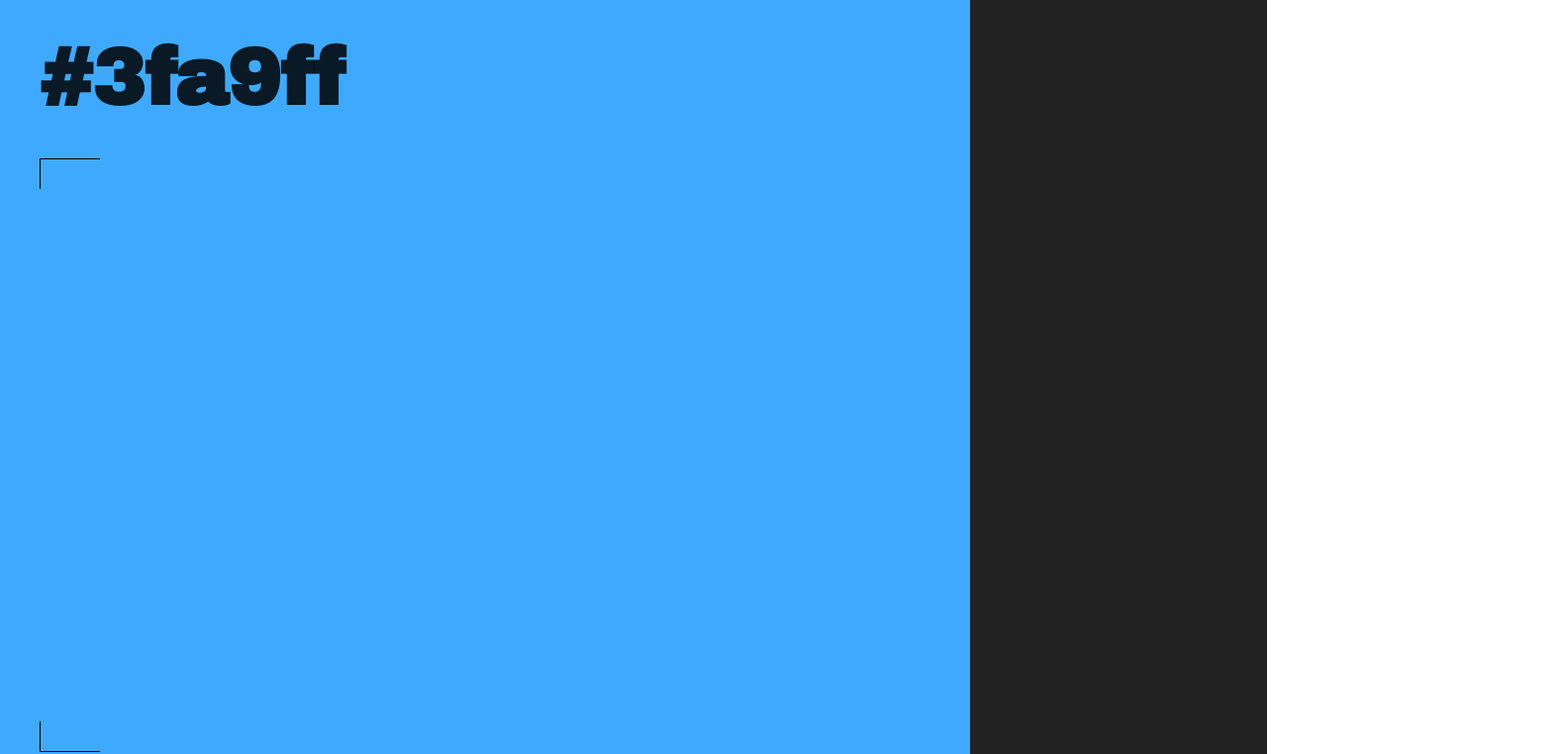
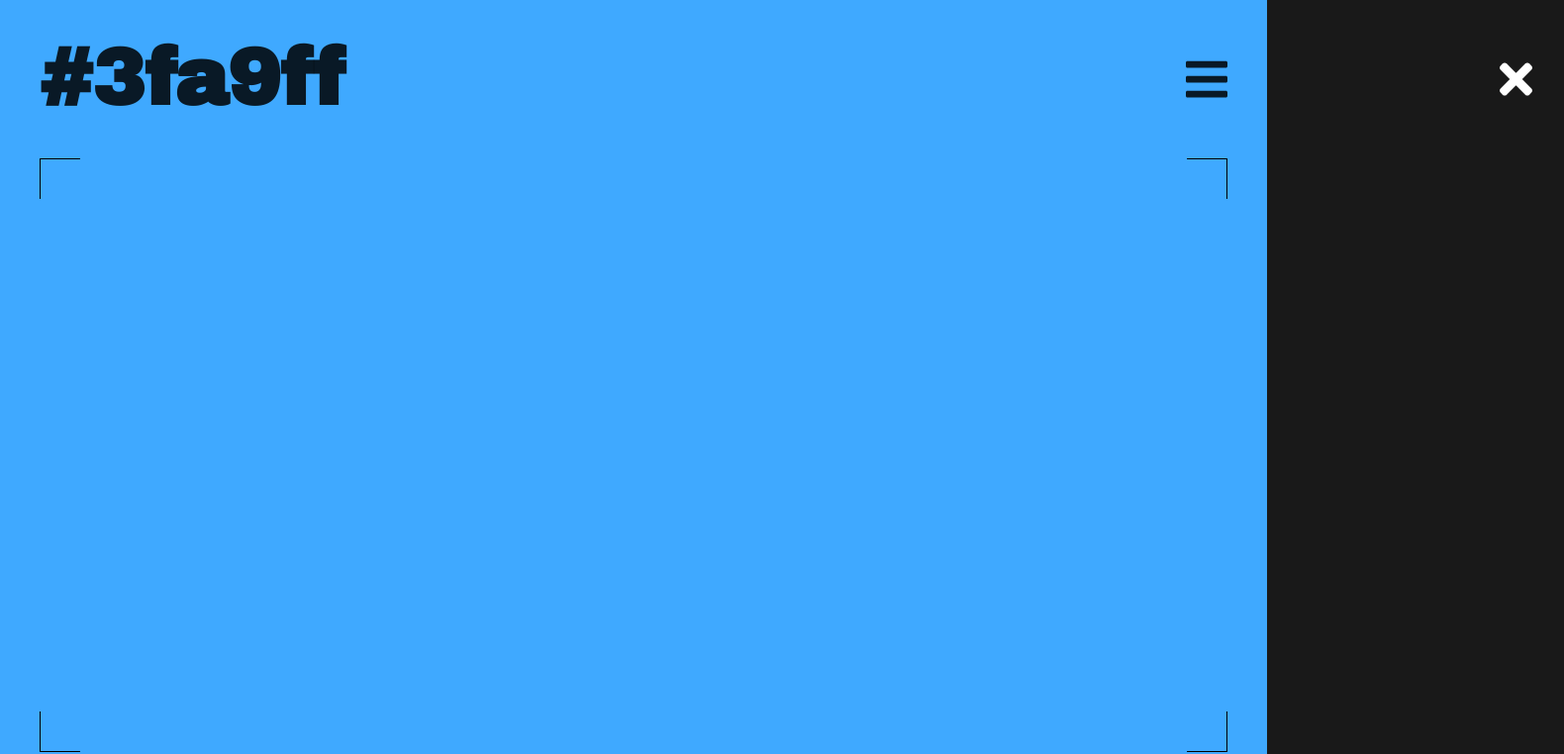
Before and after one commit to piofinn/color-picker, a Vue app: page / in a window 1280 px wide. Shown: the top 762 px of the page at 99% size, 1580 px wide, since content can reach past the window. Built offline with nearby package versions, Linux system fonts and the light colour scheme.

Commit message:
Made menu collapsible w/shortcut

```diff
--- a/src/App.vue
+++ b/src/App.vue
@@ -11,14 +11,26 @@
     <Touchpad
       :color="color"
       :light-ui="lightUi"
-      :locked="locked"
-      @click="console.log('v-on:click')" />
-    <div id="swatches-container">
+      :locked="locked" />
+    <font-awesome-icon
+      icon="bars"
+      id="menu-open-button"
+      class="ui-overlay"
+      :class="[lightUi ? 'white' : 'black']"
+      @click="toggleMenu" />
+    <div
+      id="swatches-container"
+      :class="[showMenu ? 'open' : 'closed']">
+      <p
+        id="menu-close-button">
+        <font-awesome-icon
+          icon="times"
+          @click.prevent="toggleMenu" />
+      </p>
       <Swatch
-        v-for="singleColor in this.savedColors"
-        :key="singleColor.id"
-        :color-id="singleColor.id"
-        :color="singleColor.color"
+        v-for="color in this.savedColors"
+        :key="color.id"
+        :color="Object.assign({}, color)"
         @delete-action="deleteColor" />
     </div>
   </div>
@@ -26,8 +38,13 @@
 
 <script>
 import { hsvToRgb, findColorLightness } from "./util/colorConversion.js";
+import { library } from "@fortawesome/fontawesome-svg-core";
+import { faTimes, faBars } from "@fortawesome/free-solid-svg-icons";
+import { FontAwesomeIcon } from "@fortawesome/vue-fontawesome";
 import Touchpad from "./Touchpad.vue";
 import Swatch from "./Swatch.vue";
+
+library.add(faTimes, faBars);
 
 export default {
   data: function() {
@@ -38,8 +55,9 @@ export default {
         v: 1
       },
       savedColors: [],
-      colorId: 0,
-      locked: false
+      nextColorId: 0,
+      locked: false,
+      showMenu: false
     };
   },
   computed: {
@@ -57,7 +75,8 @@ export default {
   },
   components: {
     Touchpad,
-    Swatch
+    Swatch,
+    FontAwesomeIcon
   },
   methods: {
     copyValue: function(event) {
@@ -67,24 +86,33 @@ export default {
     toggleLock: function() {
       this.locked = !this.locked;
     },
+    toggleMenu: function(event) {
+      console.log(event);
+      this.showMenu = !this.showMenu;
+    },
     saveColor: function() {
       this.savedColors.push({
-        id: this.colorId++,
+        id: this.nextColorId++,
+        rand: Math.random(),
         color: Object.assign({}, this.color)
       });
     },
-    deleteColor: function(colorId) {
-      this.savedColors = this.savedColors.filter(color => color.id !== colorId);
+    deleteColor: function(idToDelete) {
+      this.savedColors = this.savedColors.filter(color => color.id !== idToDelete);
     },
     makeListeners: function() {
       var lockFunc = this.toggleLock;
       var saveFunc = this.saveColor;
+      var toggleFunc = this.toggleMenu;
       return function(event) {
         if (event.keyCode === 32) {
           lockFunc();
           event.preventDefault();
-        } else if (event.key == "s" && (event.ctrlKey || event.metaKey)) {
+        } else if (event.key === "s" && (event.ctrlKey || event.metaKey)) {
           saveFunc();
+          event.preventDefault();
+        } else if (event.key === "m") {
+          toggleFunc();
           event.preventDefault();
         }
       };
@@ -100,12 +128,42 @@ export default {
 #swatches-container {
   position: absolute;
   top: 0;
-  right: 0;
   box-sizing: border-box;
   width: 300px;
   height: 100vh;
-  padding-top: 2rem;
-  background-color: #222;
+  background-color: rgba(0,0,0,0.9);
   overflow-y: scroll;
+  transition: left ease-in-out 0.5s;
+  /* display: none; */
+}
+#swatches-container.open {
+  right: 0;
+  left: auto;
+}
+#swatches-container.closed {
+  left: 100%;
+  right: auto;
+}
+#menu-close-button {
+  display: inline-block;
+  box-sizing: border-box;
+  margin: 0;
+  padding: 7vh 4vh;
+  width: 100%;
+  text-align: right;
+  font-size: 6vh;
+  line-height: 6vh;
+  color: #FFF;
+  text-decoration: none;
+}
+#menu-close-button > svg {
+  cursor: pointer;
+}
+#menu-open-button {
+  position: absolute;
+  top: 7vh;
+  right: 5vh;
+  font-size: 6vh;
+  cursor: pointer;
 }
 </style>
--- a/src/Swatch.vue
+++ b/src/Swatch.vue
@@ -5,7 +5,7 @@
     <p
       class="color-value"
       :class="getUiColor()">
-      {{ hexValue }} ({{ colorId }})
+      {{ hexValue }}
     </p>
     <p
       class="actions">
@@ -18,7 +18,7 @@
         icon="trash"
         class="ui-overlay"
         :class="getUiColor()"
-        @click="deleteColor" />
+        @click.prevent="deleteColor" />
     </p>
   </div>
 </template>
@@ -52,9 +52,6 @@ export default {
     hexValue: function() {
       return hsvToRgb(this.colorValue, convertToHex);
     },
-    lightUi: function() {
-      return findColorLightness(this.colorValue) < 0.1791;
-    },
     backgroundStyle: function() {
       return {
         backgroundColor: this.hexValue
@@ -66,11 +63,10 @@ export default {
       console.log("event triggered", event);
     },
     deleteColor: function() {
-      console.log(this.colorId);
       this.$emit("delete-action", this.colorId);
     },
     getUiColor: function() {
-      return this.lightUi ? "white" : "black";
+      return findColorLightness(this.colorValue) < 0.1791 ? "white" : "black";
     }
   },
   created () {
@@ -84,7 +80,7 @@ export default {
   position: relative;
   width: auto;
   padding: 16px;
-  margin: 16px;
+  margin: 0 16px 16px 16px;
   transition: height ease-in-out 0.3s;
   -webkit-transition: height ease-in-out 0.3s;
 }
@@ -101,7 +97,6 @@ p.actions {
 }
 p.actions > svg {
   padding: 8px;
-  padding-top: 60em;
   cursor: pointer;
 }
 .color-value {
--- a/src/Touchpad.vue
+++ b/src/Touchpad.vue
@@ -2,7 +2,7 @@
   <div
     id="scrollTarget"
     @mousemove="changeHueSat"
-    @wheel="changeValue">
+    @wheel.prevent="changeValue">
     <div
       class="ui-overlay top left"
       :class="[lightUi ? 'white' : 'black']">
@@ -69,15 +69,11 @@ export default {
     },
     changeValue: function(event) {
       if (this.locked) return;
-      this.stopEvent(event);
       let changeAmount = event.deltaY * 0.0006;
       this.color.v = Math.min(1, Math.max(0, this.color.v + changeAmount));
     },
     getOverlayColor: function() {
       return this.lightUi ? "white" : "black";
-    },
-    stopEvent: function(event) {
-      event.stopPropagation();
     }
   }
 };
@@ -85,8 +81,9 @@ export default {
 
 <style>
 #lock-icon {
-  width: 15vw;
-  height: 15vw;
+  /* width: 15vw;
+  height: 15vw; */
+  font-size: 20vh;
   margin: 0;
   padding: 0;
   position: relative;
@@ -94,11 +91,4 @@ export default {
   top: 50%;
   transform: translate(-50%, -50%);
 }
-#lock-icon > i {
-  font-size: 20vw;
-  position: relative;
-  left: 50%;
-  top: 50%;
-  transform: translate(-50%, -50%);
-}
 </style>
--- a/src/style.css
+++ b/src/style.css
@@ -44,8 +44,8 @@ h1 {
 .top,
 .bottom {
   position: absolute;
-  width: 5%;
-  height: 5%;
+  width: 5vh;
+  height: 5vh;
 }
 
 .top {
```
